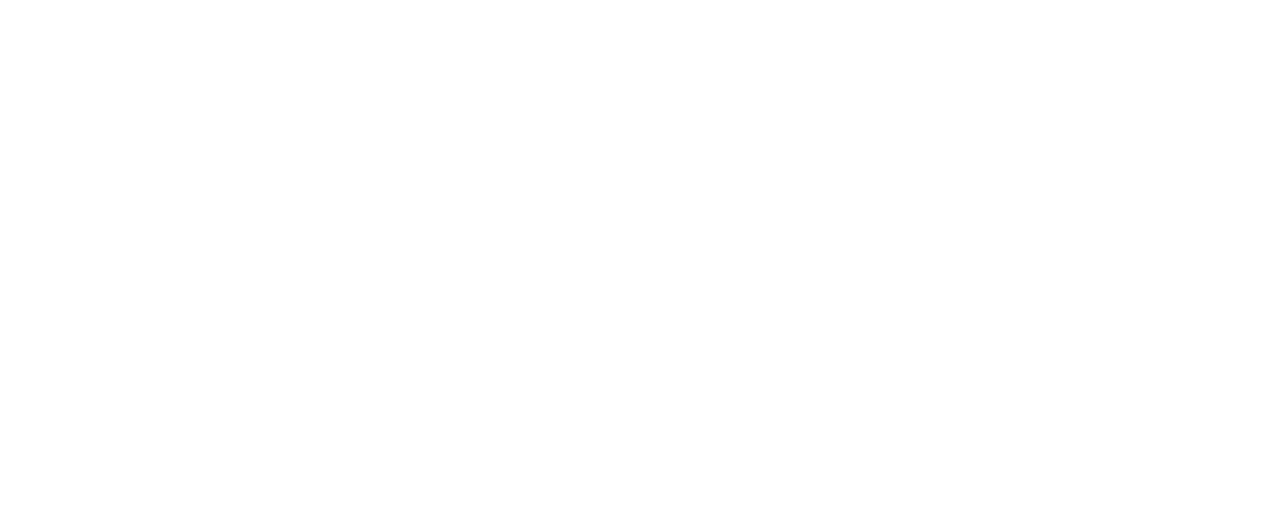
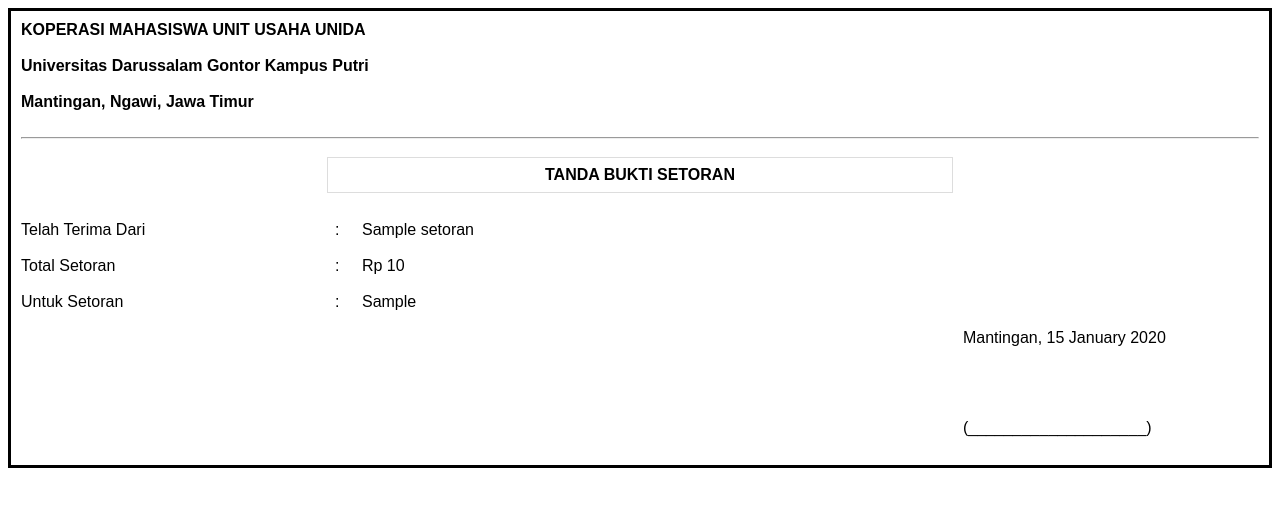
Before and after one commit to farahamidah/infaqna, a Laravel app: page /setoran/1 in a window 1280 px wide. Before the commit the part shown is empty. Shown: the top 507 px of the page. Run offline with Laravel 8, Linux system fonts and the light colour scheme; a user stored in the database is signed in; data comes from the database, SQL or seed files in the repository; tables that the repository leaves empty hold one stand-in row (values such as "Sample post").

Commit message:
Cetak Kwitansi

```diff
--- a/app/Http/Controllers/SetoranController.php
+++ b/app/Http/Controllers/SetoranController.php
@@ -28,8 +28,9 @@
        }
     Public function cetakSetoran()
        {
-
             $setoran=Setoran::all();
+            // $setoran=Setoran::find($id);
+            // $setoran=Setoran::where($id);
             Return view ('cetak_setoran',[
                 'setoran'=>$setoran,
                 "title" => "Cetak Setoran"
@@ -80,8 +81,12 @@
      */
     public function show($id)
     {
-        // $setoran=Setoran::where('id',$id)->first();
-        // return view('detailinfaq',['infaqmasuk'=>$infaqmasuk]);
+        $setoran = Setoran::find($id);
+        return view('cetak_setoran', [
+            'setoran'=>$setoran,
+            'title' => 'Cetak Setoran'
+        ]);
+        // return Setoran::find($id);
     }
     /**
      * Show the form for editing the specified resource.
@@ -93,6 +98,20 @@
     {
         $setoran=Setoran::find($id);
         return view('form_ubah',[
+            'setoran'=>$setoran,
+            "title" => "Edit Data"
+        ]);
+    }
+    /**
+     * Show the form for editing the specified resource.
+     *
+     * @param  \App\Models\Post  $post
+     * @return \Illuminate\Http\Response
+     */
+    public function tampilan($id)
+    {
+        $setoran=Setoran::find($id);
+        return view('cetak_setoran',[
             'setoran'=>$setoran,
             "title" => "Edit Data"
         ]);
--- a/resources/views/cetak_setoran.blade.php
+++ b/resources/views/cetak_setoran.blade.php
@@ -14,8 +14,6 @@
 }
 
 #customers th {
-  /* padding-top: 12px;
-  padding-bottom: 12px; */
   text-align: left;
   color: black;
 }
@@ -29,10 +27,10 @@
   width: 25%;
 }
 .td2{
-  width: 5%;
+  width: 2%;
 }
 .td3{
-  width: 45%;
+  width: 48%;
 }
 .td4{
   width: 25%;
@@ -40,7 +38,13 @@
 </style>
 </head>
 <body>
-
+@method('PUT')
+<?php
+   function rupiah($uang) {
+     $hasil_rupiah = "Rp " . number_format($uang,0,',','.');
+     return $hasil_rupiah;
+   }
+?>
 <table id="customers">
   <tr>
     <th colspan="4">KOPERASI MAHASISWA UNIT USAHA UNIDA</th>
@@ -65,23 +69,26 @@
   <tr>
     <td>Telah Terima Dari</td>
     <td>:</td>
-    <td colspan="2"></td>
+    <td colspan="2">{{ $setoran->nama }}</td>
   </tr>
   <tr>
     <td>Total Setoran</td>
     <td>:</td>
-    <td colspan="2"></td>
+    <td colspan="2">{{ rupiah($setoran->total_setoran) }}</td>
   </tr>
   <tr>
     <td>Untuk Setoran</td>
     <td>:</td>
-    <td colspan="2"></td>
+    <td colspan="2">{{ $setoran->jenis_donasi }}</td>
   </tr>
   <tr>
     <td></td>
     <td></td>
     <td></td>
-    <td>Mantingan, 4 April 2022</td>
+    <?php
+      $date='2020-02-16';
+    ?>
+    <td>Mantingan, {{ date("d F Y", strtotime($setoran->tanggal)); }}</td>
   </tr>
   <tr>
     <td><br><br></td>
@@ -98,17 +105,6 @@
     <td class="td3"></td>
     <td class="td4"></td>
   </tr>
-  <!-- @php
-            $no=1;
-  @endphp
-  @foreach ($setoran as $i)
-  <tr>
-    <td>{{$no++}}</td>
-    <td>{{$i->id}}</td>
-    <td>{{$i->tanggal}}</td>
-    <td>{{$i->jenis_donasi}}</td>
-  @endforeach
-      </tr> -->
 
 </table>
 
--- a/resources/views/setoran.blade.php
+++ b/resources/views/setoran.blade.php
@@ -41,7 +41,8 @@
               <td>{{ $i->tanggal }}</td>
               <td>{{ $i->jenis_donasi }}</td>
               <td>{{ rupiah($i->total_setoran) }}</td>
-              <td><a href="{{route('setoran.print', $i->id)}}" target="_blank" class="btn btn-warning">Cetak</a></td>
+              {{-- <td><a href="cetak-setoran" target="_blank" class="btn btn-warning">Cetak</a></td> --}}
+              <td><a href="{{ route('setoran.show', $i->id) }}" target="_blank" class="btn btn-warning">Cetak</a></td>
 
 
               </tr>
--- a/routes/web.php
+++ b/routes/web.php
@@ -52,3 +52,4 @@
 Route::resource('rekapitulasidata', RekapitulasiController::class)->middleware('auth');
 Route::resource('setoran', SetoranController::class)->middleware('auth');
 Route::get('cetak-setoran', [SetoranController::class, 'cetakSetoran'])->middleware('auth');
+// Route::get('cetak-setoran', [SetoranController::class, 'show'])->middleware('auth');
```
